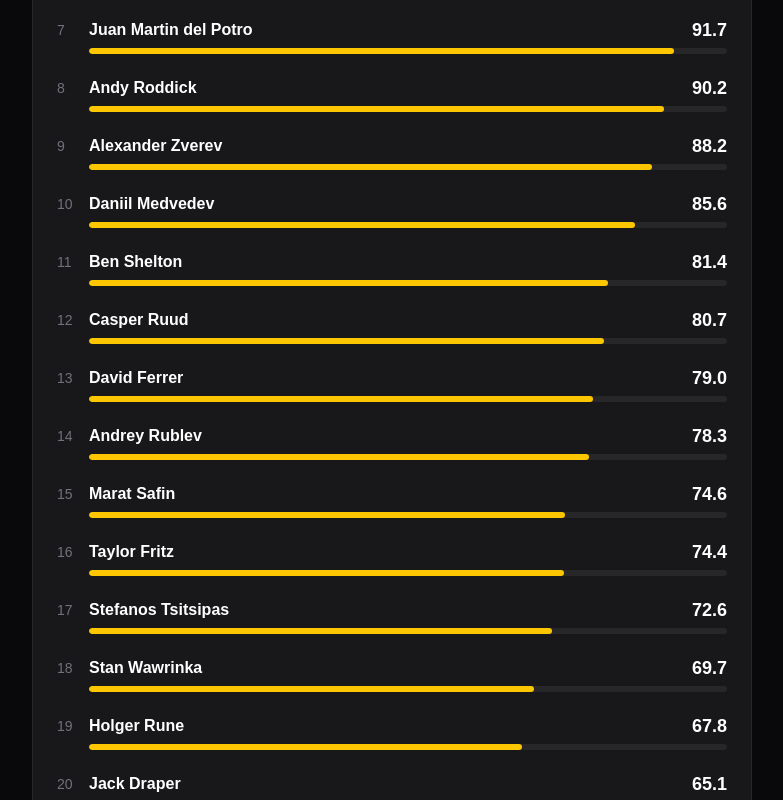
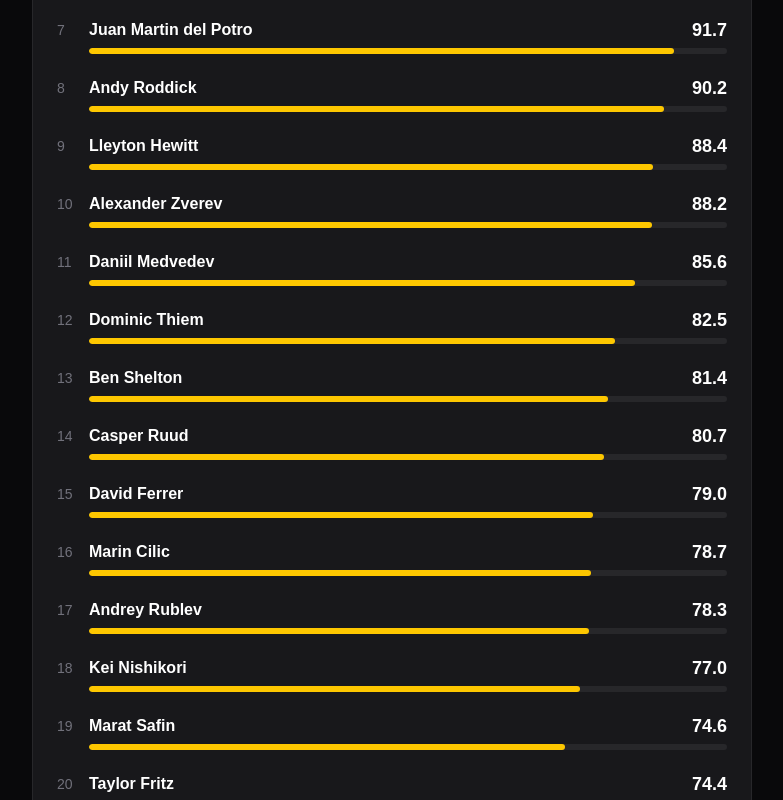
Before and after one commit to mosco73/ace-stats, a Next.js app: page /records in a window 1280 px wide. Shown: the part 880-1680 px from the top of the page, without its empty margins (248-1031 px from the left). Built offline with nearby package versions, Linux system fonts and the light colour scheme.

Commit message:
Sprint 4: Hewitt, Thiem, Cilic, Nishikori y De Miñaur. Fix: Wawrinka sigue activo. 26 jugadores

```diff
--- a/app/data/jugadores.ts
+++ b/app/data/jugadores.ts
@@ -487,7 +487,7 @@ export const jugadores = [
     pais: "Suiza",
     mano: "R",
     proDesde: 2002,
-    ranking: -1,
+    ranking: 117,
     grandSlams: 3,
     semanas1: 0,
     stats: {
@@ -1009,4 +1009,244 @@ export const jugadores = [
       },
     },
   },
+  {
+    id: "hewitt",
+    nombre: "Lleyton Hewitt",
+    pais: "Australia",
+    mano: "R",
+    proDesde: 1998,
+    ranking: -1,
+    grandSlams: 2,
+    semanas1: 80,
+    stats: {
+      tiebreaks: 52.1,
+      setDecisivo: 64.2,
+      remontadas: 34.4,
+      vsTop10: 48.6,
+      finales: 64.6,
+      indoor: 69.9,
+      quintosSetGS: 57.8,
+      bpSalvados: 61.9,
+      bpConvertidos: 43.2,
+      svGanados: 80.3,
+      devGanados: 30.0,
+      masters1000: { pct: 64.0, victorias: 130, derrotas: 73 },
+    },
+    superficie: {
+      dura: { pct: 70.5, victorias: 372, derrotas: 156 },
+      arcilla: { pct: 63.2, victorias: 98, derrotas: 57 },
+      cesped: { pct: 75.6, victorias: 127, derrotas: 41 },
+      indoor: { pct: 69.9, victorias: 58, derrotas: 25 },
+      vsTop10PorSuperficie: {
+        dura: 51.2,
+        arcilla: 31.6,
+        cesped: 53.3,
+      },
+    },
+    clutchRating: {
+      total: 88.4,
+      percentil: 97.2,
+      confianzaGlobal: "alta",
+      detalle: {
+        tiebreaks: { normalizado: 70.8, confianza: "alta" },
+        setDecisivo: { normalizado: 98.3, confianza: "alta" },
+        finales: { normalizado: 93.2, confianza: "alta" },
+        remontadas: { normalizado: 98.6, confianza: "alta" },
+        bpSalvados: { normalizado: 68.6, confianza: "alta" },
+        bpConvertidos: { normalizado: 97.0, confianza: "alta" },
+      },
+    },
+  },
+  {
+    id: "thiem",
+    nombre: "Dominic Thiem",
+    pais: "Austria",
+    mano: "R",
+    proDesde: 2011,
+    ranking: -1,
+    grandSlams: 1,
+    semanas1: 0,
+    stats: {
+      tiebreaks: 54.0,
+      setDecisivo: 61.2,
+      remontadas: 28.5,
+      vsTop10: 37.6,
+      finales: 58.6,
+      indoor: 57.8,
+      quintosSetGS: 47.6,
+      bpSalvados: 62.7,
+      bpConvertidos: 39.1,
+      svGanados: 82.5,
+      devGanados: 22.7,
+      masters1000: { pct: 55.8, victorias: 72, derrotas: 57 },
+    },
+    superficie: {
+      dura: { pct: 57.9, victorias: 169, derrotas: 123 },
+      arcilla: { pct: 68.5, victorias: 165, derrotas: 76 },
+      cesped: { pct: 45.5, victorias: 15, derrotas: 18 },
+      indoor: { pct: 57.8, victorias: 59, derrotas: 43 },
+      vsTop10PorSuperficie: {
+        dura: 35.3,
+        arcilla: 41.9,
+        cesped: 33.3,
+      },
+    },
+    clutchRating: {
+      total: 82.5,
+      percentil: 94.9,
+      confianzaGlobal: "alta",
+      detalle: {
+        tiebreaks: { normalizado: 80.7, confianza: "alta" },
+        setDecisivo: { normalizado: 94.2, confianza: "alta" },
+        finales: { normalizado: 84.1, confianza: "alta" },
+        remontadas: { normalizado: 97.1, confianza: "alta" },
+        bpSalvados: { normalizado: 75.6, confianza: "alta" },
+        bpConvertidos: { normalizado: 45.5, confianza: "alta" },
+      },
+    },
+  },
+  {
+    id: "cilic",
+    nombre: "Marin Cilic",
+    pais: "Croacia",
+    mano: "R",
+    proDesde: 2005,
+    ranking: 82,
+    grandSlams: 1,
+    semanas1: 0,
+    stats: {
+      tiebreaks: 52.4,
+      setDecisivo: 58.4,
+      remontadas: 23.8,
+      vsTop10: 26.4,
+      finales: 56.8,
+      indoor: 64.1,
+      quintosSetGS: 65.9,
+      bpSalvados: 64.1,
+      bpConvertidos: 38.7,
+      svGanados: 83.7,
+      devGanados: 22.3,
+      masters1000: { pct: 53.1, victorias: 138, derrotas: 122 },
+    },
+    superficie: {
+      dura: { pct: 62.8, victorias: 378, derrotas: 224 },
+      arcilla: { pct: 59.2, victorias: 142, derrotas: 98 },
+      cesped: { pct: 70.0, victorias: 84, derrotas: 36 },
+      indoor: { pct: 64.1, victorias: 116, derrotas: 65 },
+      vsTop10PorSuperficie: {
+        dura: 28.9,
+        arcilla: 17.2,
+        cesped: 25.0,
+      },
+    },
+    clutchRating: {
+      total: 78.7,
+      percentil: 92.9,
+      confianzaGlobal: "alta",
+      detalle: {
+        tiebreaks: { normalizado: 70.5, confianza: "alta" },
+        setDecisivo: { normalizado: 90.8, confianza: "alta" },
+        finales: { normalizado: 80.5, confianza: "alta" },
+        remontadas: { normalizado: 88.8, confianza: "alta" },
+        bpSalvados: { normalizado: 88.4, confianza: "alta" },
+        bpConvertidos: { normalizado: 40.5, confianza: "alta" },
+      },
+    },
+  },
+  {
+    id: "nishikori",
+    nombre: "Kei Nishikori",
+    pais: "Japón",
+    mano: "R",
+    proDesde: 2007,
+    ranking: 464,
+    grandSlams: 0,
+    semanas1: 0,
+    stats: {
+      tiebreaks: 58.6,
+      setDecisivo: 72.2,
+      remontadas: 31.0,
+      vsTop10: 32.5,
+      finales: 44.4,
+      indoor: 65.2,
+      quintosSetGS: 81.2,
+      bpSalvados: 60.9,
+      bpConvertidos: 40.6,
+      svGanados: 79.8,
+      devGanados: 26.5,
+      masters1000: { pct: 60.3, victorias: 114, derrotas: 75 },
+    },
+    superficie: {
+      dura: { pct: 65.9, victorias: 294, derrotas: 152 },
+      arcilla: { pct: 67.7, victorias: 109, derrotas: 52 },
+      cesped: { pct: 58.2, victorias: 39, derrotas: 28 },
+      indoor: { pct: 65.2, victorias: 58, derrotas: 31 },
+      vsTop10PorSuperficie: {
+        dura: 36.6,
+        arcilla: 26.9,
+        cesped: 0.0,
+      },
+    },
+    clutchRating: {
+      total: 77.0,
+      percentil: 91.7,
+      confianzaGlobal: "alta",
+      detalle: {
+        tiebreaks: { normalizado: 93.8, confianza: "alta" },
+        setDecisivo: { normalizado: 99.6, confianza: "alta" },
+        finales: { normalizado: 42.3, confianza: "alta" },
+        remontadas: { normalizado: 97.6, confianza: "alta" },
+        bpSalvados: { normalizado: 56.6, confianza: "alta" },
+        bpConvertidos: { normalizado: 74.0, confianza: "alta" },
+      },
+    },
+  },
+  {
+    id: "deminaur",
+    nombre: "Alex de Miñaur",
+    pais: "Australia",
+    mano: "R",
+    proDesde: 2015,
+    ranking: 5,
+    grandSlams: 0,
+    semanas1: 0,
+    stats: {
+      tiebreaks: 53.7,
+      setDecisivo: 55.4,
+      remontadas: 24.6,
+      vsTop10: 26.4,
+      finales: 41.2,
+      indoor: 59.3,
+      quintosSetGS: 42.9,
+      bpSalvados: 61.2,
+      bpConvertidos: 41.6,
+      svGanados: 79.0,
+      devGanados: 25.7,
+      masters1000: { pct: 48.1, victorias: 37, derrotas: 40 },
+    },
+    superficie: {
+      dura: { pct: 64.0, victorias: 162, derrotas: 91 },
+      arcilla: { pct: 41.7, victorias: 20, derrotas: 28 },
+      cesped: { pct: 60.5, victorias: 26, derrotas: 17 },
+      indoor: { pct: 59.3, victorias: 32, derrotas: 22 },
+      vsTop10PorSuperficie: {
+        dura: 28.6,
+        arcilla: 14.3,
+        cesped: 25.0,
+      },
+    },
+    clutchRating: {
+      total: 63.7,
+      percentil: 77.8,
+      confianzaGlobal: "alta",
+      detalle: {
+        tiebreaks: { normalizado: 76.7, confianza: "alta" },
+        setDecisivo: { normalizado: 78.2, confianza: "alta" },
+        finales: { normalizado: 21.4, confianza: "moderada" },
+        remontadas: { normalizado: 88.3, confianza: "alta" },
+        bpSalvados: { normalizado: 60.7, confianza: "alta" },
+        bpConvertidos: { normalizado: 86.1, confianza: "alta" },
+      },
+    },
+  },
 ]
```
